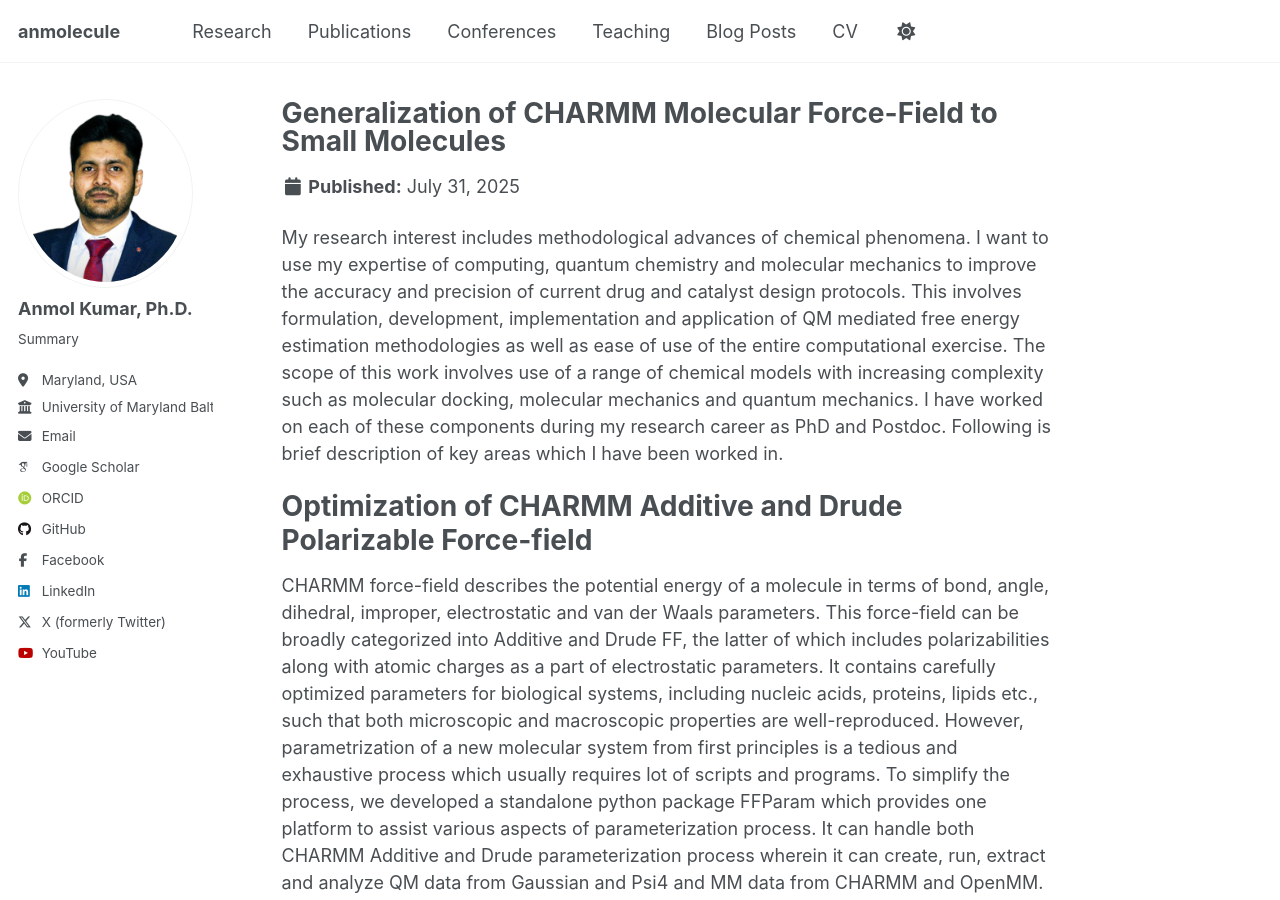
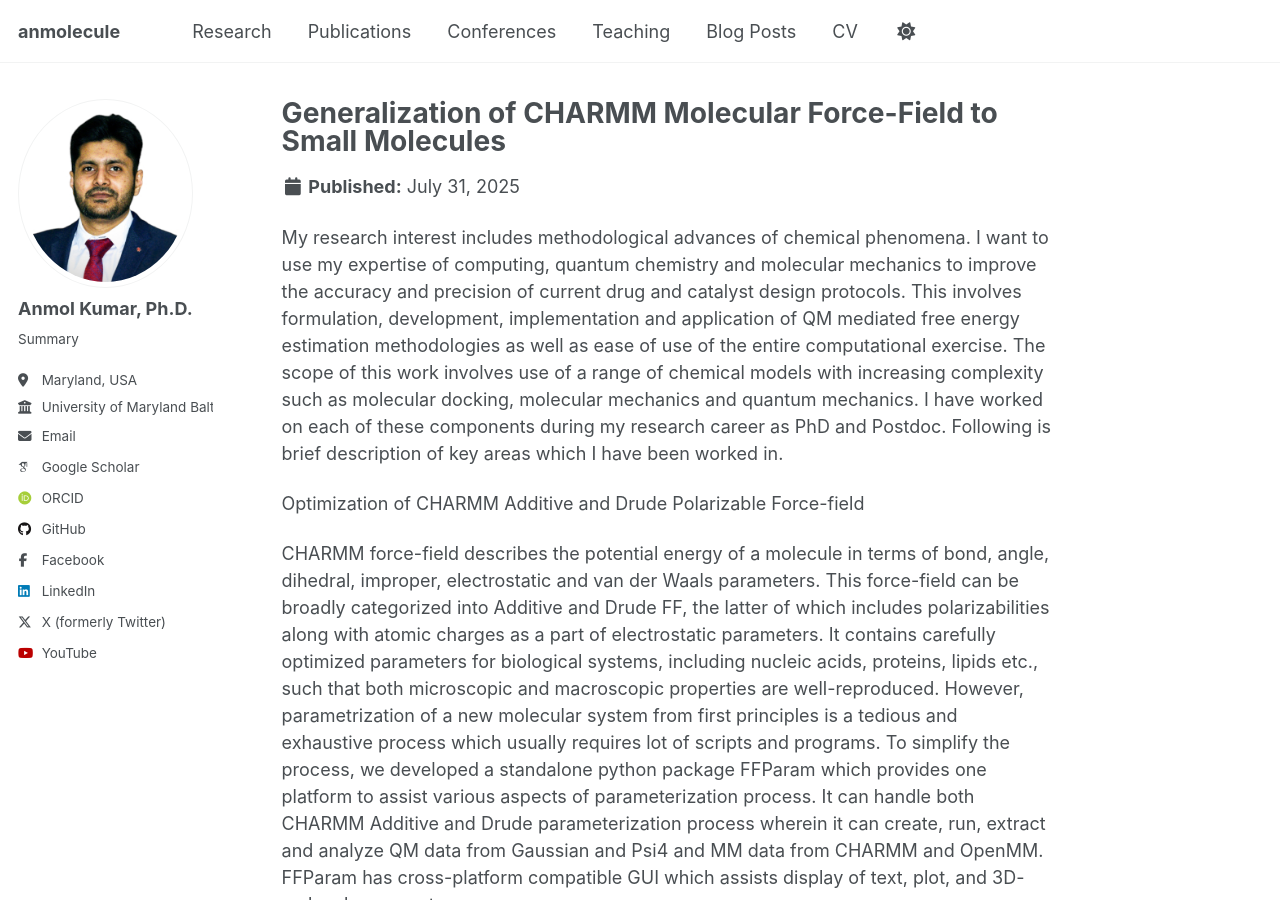
Before and after one commit to anmolecule/anmolecule.github.io, a Jekyll site: the page built from _research/force-field.md, in a window 1280 px wide and 900 px high. Built offline with Jekyll 4.4.1, drawn with Linux system fonts in a browser that asks for light colours; some web fonts are replaced; a script that is not in the unit is left out.

```diff
--- a/_research/force-field.md
+++ b/_research/force-field.md
@@ -7,10 +7,10 @@ date: 31-07-2025
 
 My research interest includes methodological advances of chemical phenomena. I want to use my expertise of computing, quantum chemistry and molecular mechanics to improve the accuracy and precision of current drug and catalyst design protocols. This involves formulation, development, implementation and application of QM mediated free energy estimation methodologies as well as ease of use of the entire computational exercise. The scope of this work involves use of a range of chemical models with increasing complexity such as molecular docking, molecular mechanics and quantum mechanics. I have worked on each of these components during my research career as PhD and Postdoc. Following is brief description of key areas which I have been worked in.
 
-# Optimization of CHARMM Additive and Drude Polarizable Force-field
+Optimization of CHARMM Additive and Drude Polarizable Force-field
 
 CHARMM force-field describes the potential energy of a molecule in terms of bond, angle, dihedral, improper, electrostatic and van der Waals parameters. This force-field can be broadly categorized into Additive and Drude FF, the latter of which includes polarizabilities along with atomic charges as a part of electrostatic parameters. It contains carefully optimized parameters for biological systems, including nucleic acids, proteins, lipids etc., such that both microscopic and macroscopic properties are well-reproduced. However, parametrization of a new molecular system from first principles is a tedious and exhaustive process which usually requires lot of scripts and programs. To simplify the process, we developed a standalone python package FFParam which provides one platform to assist various aspects of parameterization process. It can handle both CHARMM Additive and Drude parameterization process wherein it can create, run, extract and analyze QM data from Gaussian and Psi4 and MM data from CHARMM and OpenMM. FFParam has cross-platform compatible GUI which assists display of text, plot, and 3D- molecular geometry.
 
-# Development of Machine learning model to train charges and polarizabilities
+Development of Machine learning model to train charges and polarizabilities
 
 CHARMM Drude force-field uses charged auxiliary (Drude) particles attached to the non-hydrogen atoms via a harmonic spring to address electronic degree of freedom. Development of automated tool to predict electrostatic parameters of Drude polarizable FFs is quite challenging, as it requires a balance of partial atomic charges, atomic polarizabilities, Thole scale factors, and treatment of lone pairs. We developed a machine learning model to estimate QM-level RESP atomic charges, atomic polarizability and Thole scale factors (which has no QM analog). The approach includes the calculation of atomic polarizabilities and partial atomic charges of about 50K molecules (including 900 FDA approved drugs) using QM-based methods to produce a large training-set, which is be used to build and optimize the machine learning model for rapid parameter estimation.
```
